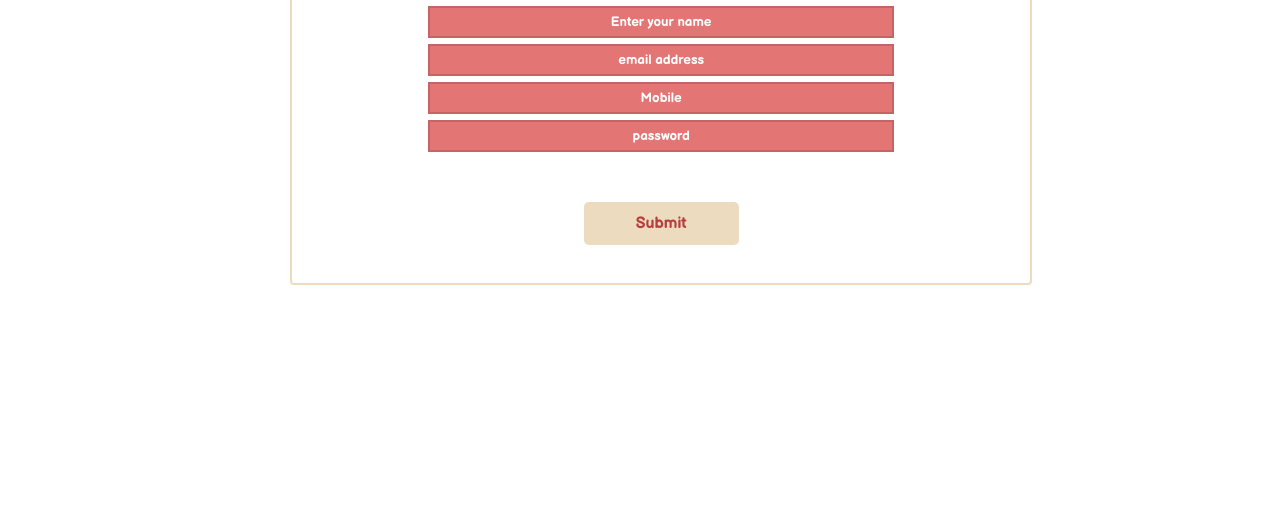
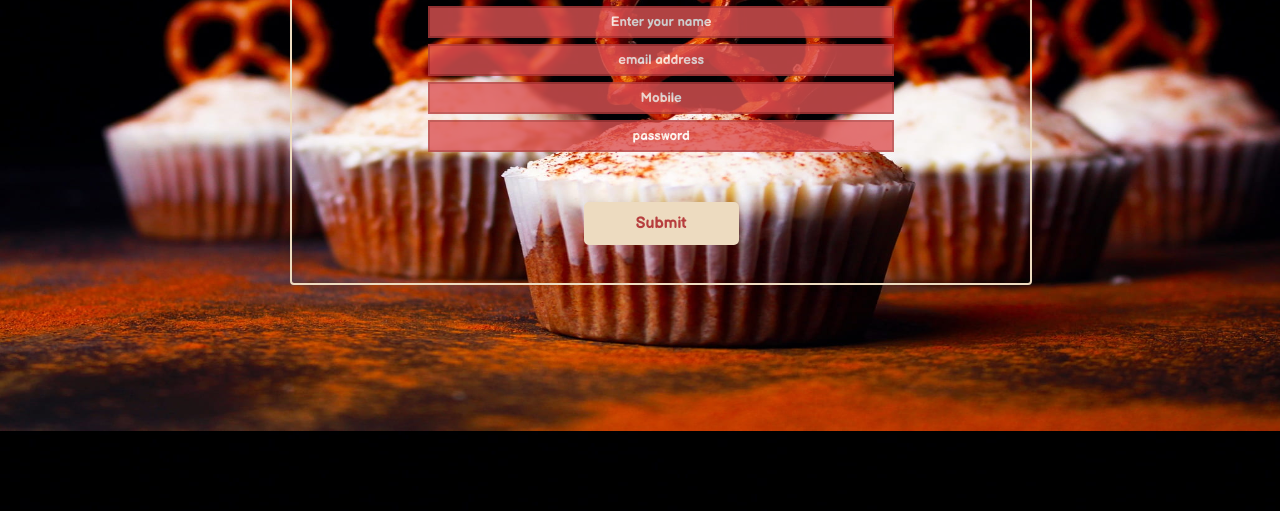
Before and after one commit to Gunjanmadhwani/bakershub.github.io, a plain HTML site: page index.html in a window 1280 px wide. Shown: the part 289-800 px from the top of the page. Drawn offline with Linux system fonts and the light colour scheme.

Commit message:
Update style.css

```diff
--- a/css/style.css
+++ b/css/style.css
@@ -3,7 +3,7 @@ body {
     color: white;
     margin: 0px;
     padding: 0px;
-    background: url("images/bakround.png");
+    background: url("../images/bakround.png");
     background-size: 1370px 720px;
 
   }
```
